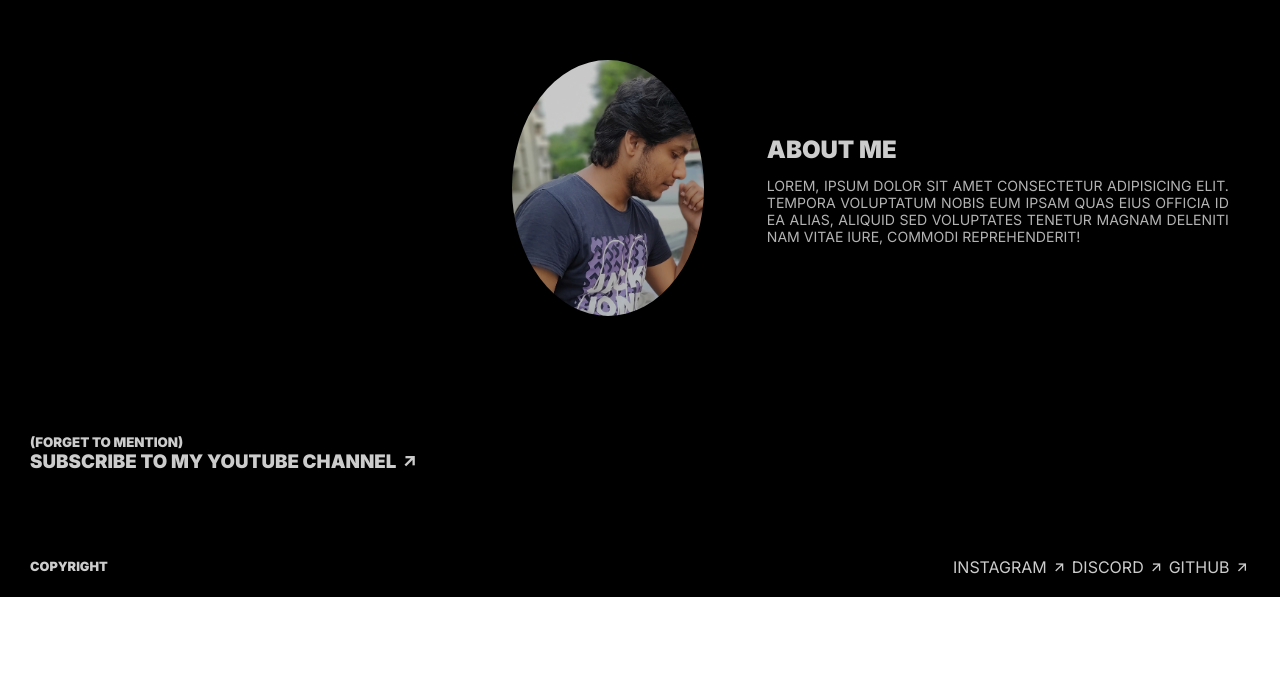
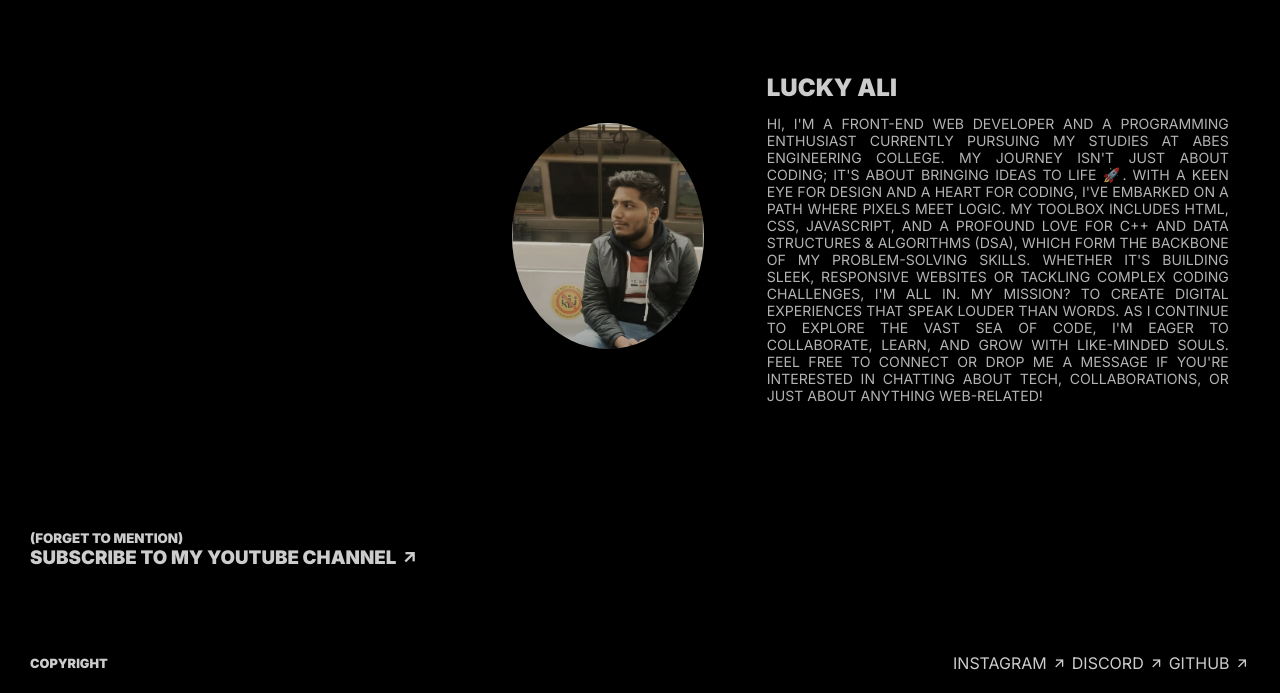
Before and after one commit to LUCKYALI1/cloneweb, a plain HTML site: page index.htm in a window 1280 px wide. Shown: the part 1444-2137 px from the top of the page. Before the commit the page ends 2041 px from the top, so only its background shows below. Drawn offline with nearby package versions, Linux system fonts and the light colour scheme; a script that the page names is missing.

Commit message:
Update index.htm

```diff
--- a/index.htm
+++ b/index.htm
@@ -72,11 +72,17 @@
 </div>
 <div id="about">
     <div id="imageabout">
-        <img src="img/Screenshot_2021-10-28-12-31-56-86.jpg" alt="">
+        <img src="img/propic.png" alt="">
     </div>
     <div id="textabout">
-        <h2>about me</h2>
-        <p>Lorem, ipsum dolor sit amet consectetur adipisicing elit. Tempora voluptatum nobis eum ipsam quas eius officia id ea alias, aliquid sed voluptates tenetur magnam deleniti nam vitae iure, commodi reprehenderit!</p>
+        <h2>Lucky Ali</h2>
+        <p>Hi, I'm a front-end web developer and a programming enthusiast currently pursuing my studies at ABES Engineering College. My journey isn't just about coding; it's about bringing ideas to life 🚀.
+
+With a keen eye for design and a heart for coding, I've embarked on a path where pixels meet logic. My toolbox includes HTML, CSS, JavaScript, and a profound love for C++ and Data Structures & Algorithms (DSA), which form the backbone of my problem-solving skills. Whether it's building sleek, responsive websites or tackling complex coding challenges, I'm all in.
+
+My mission? To create digital experiences that speak louder than words. As I continue to explore the vast sea of code, I'm eager to collaborate, learn, and grow with like-minded souls.
+
+Feel free to connect or drop me a message if you're interested in chatting about tech, collaborations, or just about anything web-related!</p>
     </div>
 </div>
 <div id="subscribe">
```
